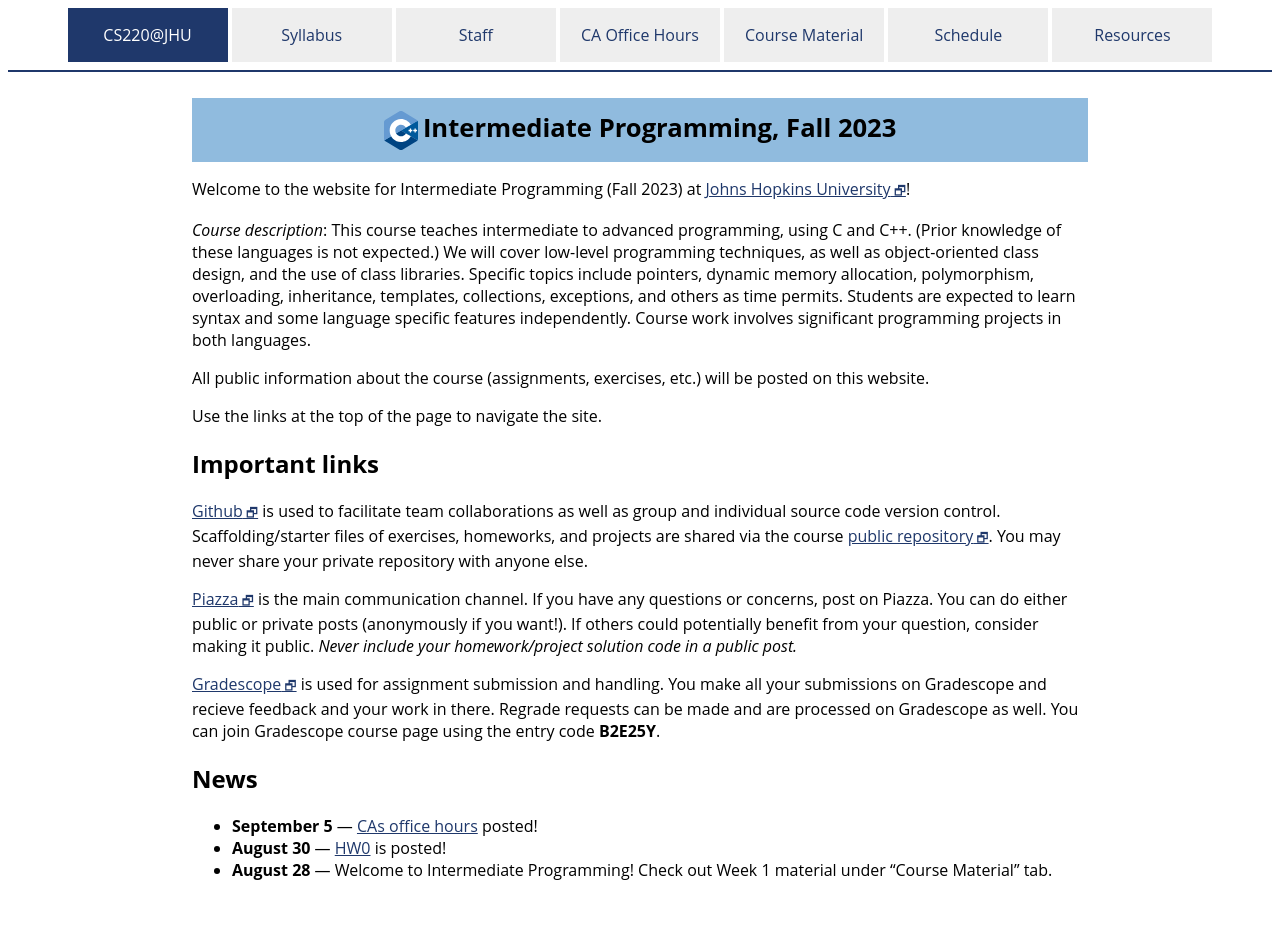
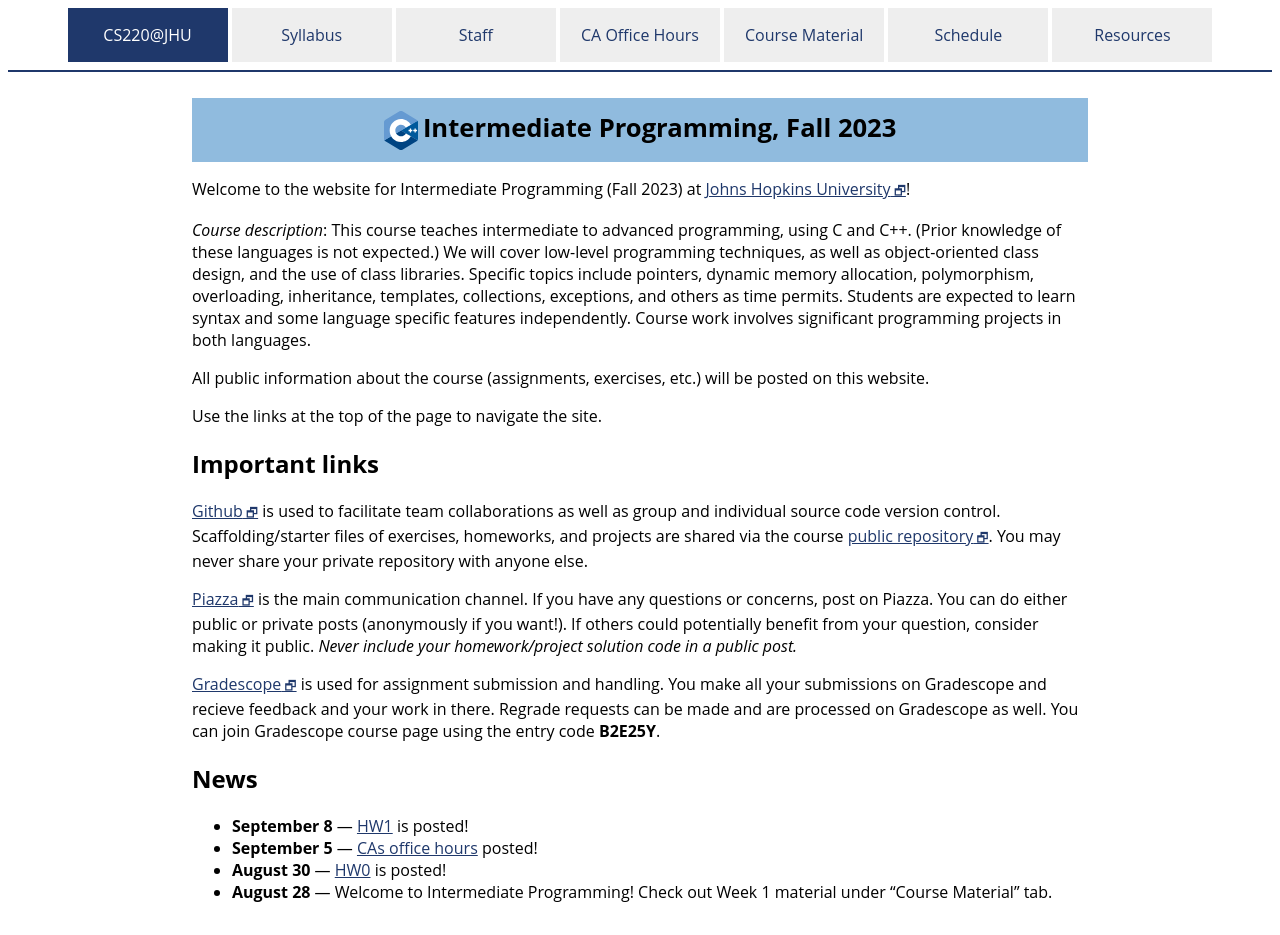
Before and after one commit to jhu-ip/cs220-f23, a Jekyll site: the page built from index.md, in a window 1280 px wide. Built offline with Jekyll 4.4.1, drawn with Linux system fonts in a browser that asks for light colours; before the commit the page ends 913 px from its top, so only the background shows below that.

Commit message:
added hw1

```diff
--- a/index.md
+++ b/index.md
@@ -44,7 +44,7 @@ Gradescope and recieve feedback and your work in there. Regrade requests
 can be made and are processed on Gradescope as well. You can join Gradescope course page using the entry code **B2E25Y**.
 
 ## News
-<!-- * **September 8** — [HW1](assign/hw1) is posted! -->
+* **September 8** — [HW1](assign/hw1) is posted!
 * **September 5** — [CAs office hours](https://docs.google.com/spreadsheets/d/1wfST1AcrgcNaVsvr6xUWKu4LNAU3JYyFmuhlaIxP0EQ/edit#gid=2050153296) posted!
 * **August 30** — [HW0](assign/hw0) is posted!
 * **August 28** — Welcome to Intermediate Programming! Check out Week 1 material under "Course Material" tab.
```
